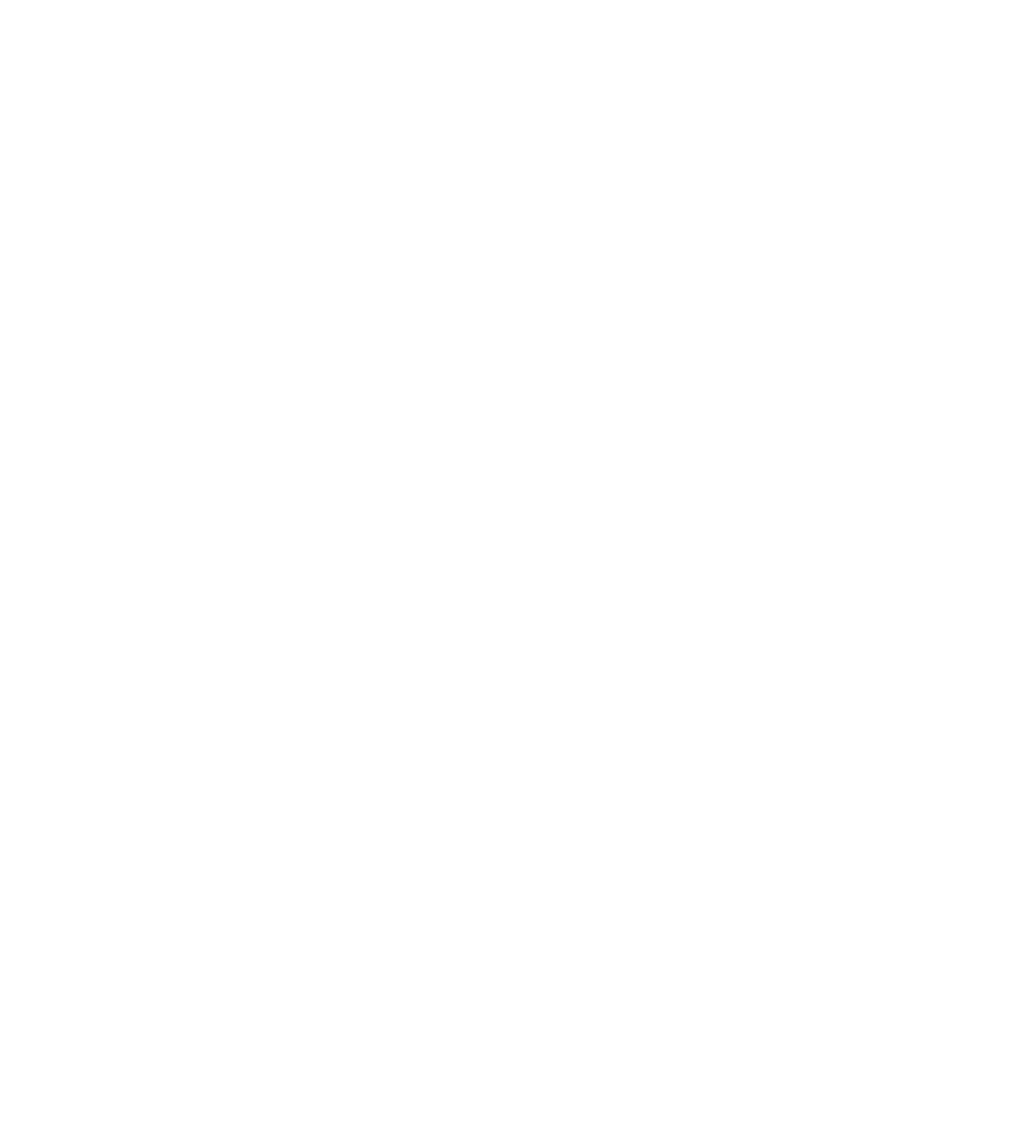
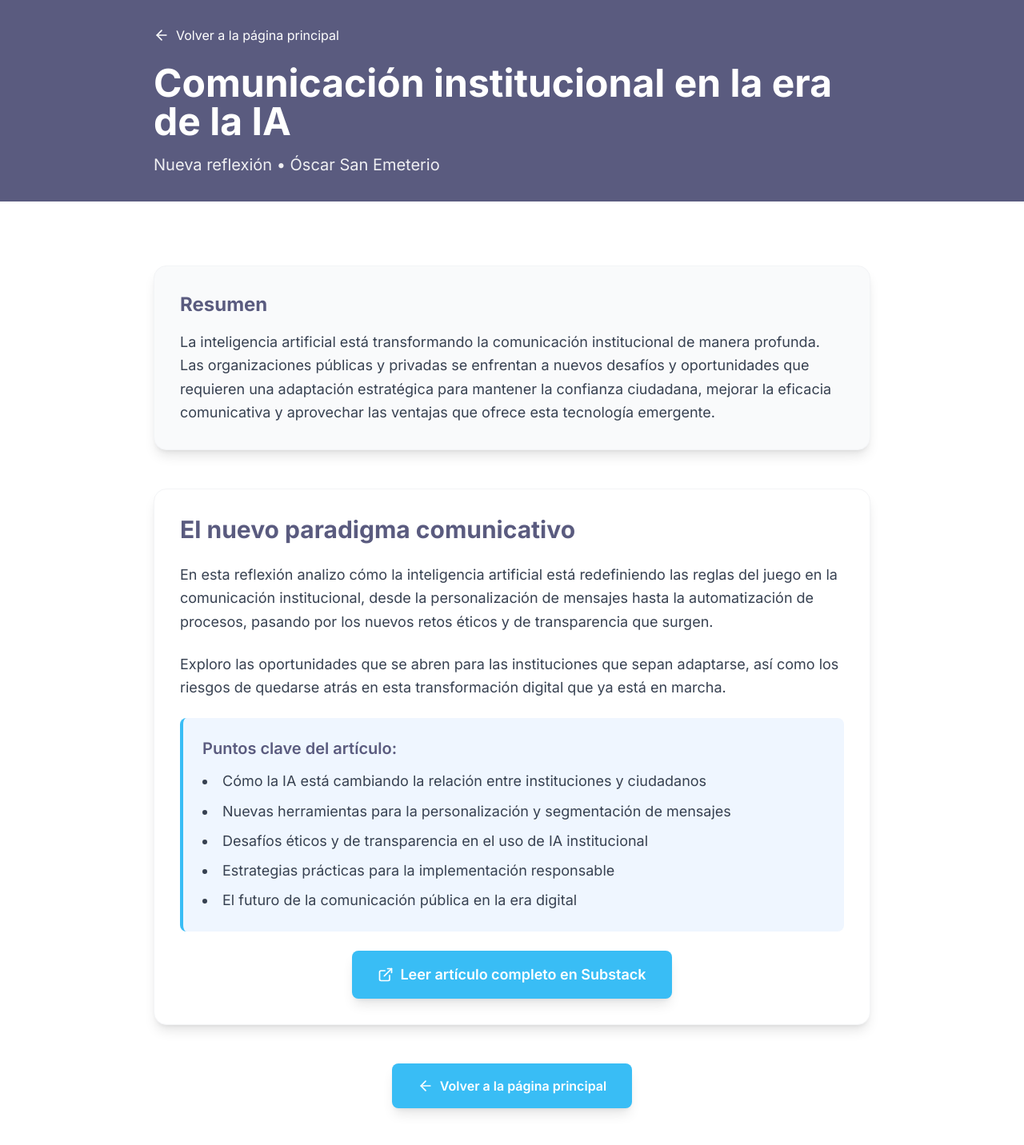
Before and after one commit to osanemeterio/oscarsanemeterio, a React (Vite) app: page /blog/comunicacion-institucional-ia in a window 1280 px wide. Before the commit this address had no page. Shown: the top 1432 px of the page at 80% size. Before the commit the page ends 800 px from the top, so only its background shows below. Built offline with nearby package versions, Linux system fonts and the light colour scheme.

Commit message:
Create comunicacion institucional IA blog page

```diff
--- a/src/App.tsx
+++ b/src/App.tsx
@@ -11,6 +11,7 @@
 import MentoriaSeguimiento from './pages/MentoriaSeguimiento'
 import PuntoYAparte from './pages/PuntoYAparte'
 import Blog from './pages/Blog'
+import ComunicacionInstitucionalIA from './pages/ComunicacionInstitucionalIA'
 
 function App() {
   return (
@@ -29,6 +30,7 @@
         <Route path="/blog/punto-y-aparte" element={<PuntoYAparte />} />
         <Route path="/blog" element={<Blog />} />
         <Route path="/blog" element={<Blog />} />
+        <Route path="/blog/comunicacion-institucional-ia" element={<ComunicacionInstitucionalIA />} />
       </Routes>
     </Router>
   )
--- /dev/null
+++ b/src/pages/ComunicacionInstitucionalIA.tsx
@@ -0,0 +1,99 @@
+import { ArrowLeft, ExternalLink } from 'lucide-react'
+
+export default function ComunicacionInstitucionalIAPage() {
+  return (
+    <div className="min-h-screen bg-white">
+      {/* Header con navegación */}
+      <header className="bg-[#5a5b7f] py-8 px-4">
+        <div className="max-w-4xl mx-auto">
+          <a
+            href="/"
+            className="inline-flex items-center text-white hover:text-[#39bdf5] transition-colors mb-6"
+          >
+            <ArrowLeft className="w-5 h-5 mr-2" />
+            Volver a la página principal
+          </a>
+          <h1 className="text-4xl md:text-5xl font-bold text-white mb-4">
+            Comunicación institucional en la era de la IA
+          </h1>
+          <p className="text-xl text-white/90">
+            Nueva reflexión • Óscar San Emeterio
+          </p>
+        </div>
+      </header>
+
+      {/* Contenido principal */}
+      <main className="py-20 px-4">
+        <div className="max-w-4xl mx-auto">
+
+          {/* Resumen introductorio */}
+          <div className="mb-12">
+            <div className="bg-gray-50 p-8 rounded-2xl shadow-lg border border-gray-100">
+              <h2 className="text-2xl font-bold text-[#5a5b7f] mb-4">Resumen</h2>
+              <p className="text-lg text-gray-700 leading-relaxed">
+                La inteligencia artificial está transformando la comunicación institucional de manera profunda.
+                Las organizaciones públicas y privadas se enfrentan a nuevos desafíos y oportunidades que requieren
+                una adaptación estratégica para mantener la confianza ciudadana, mejorar la eficacia comunicativa
+                y aprovechar las ventajas que ofrece esta tecnología emergente.
+              </p>
+            </div>
+          </div>
+
+          {/* Cuerpo del contenido */}
+          <div className="mb-12">
+            <div className="bg-white p-8 rounded-2xl shadow-lg border border-gray-100">
+              <h2 className="text-3xl font-bold text-[#5a5b7f] mb-6">El nuevo paradigma comunicativo</h2>
+
+              <div className="text-lg text-gray-700 leading-relaxed space-y-6">
+                <p>
+                  En esta reflexión analizo cómo la inteligencia artificial está redefiniendo las reglas del juego
+                  en la comunicación institucional, desde la personalización de mensajes hasta la automatización
+                  de procesos, pasando por los nuevos retos éticos y de transparencia que surgen.
+                </p>
+
+                <p>
+                  Exploro las oportunidades que se abren para las instituciones que sepan adaptarse, así como
+                  los riesgos de quedarse atrás en esta transformación digital que ya está en marcha.
+                </p>
+
+                <div className="bg-blue-50 p-6 rounded-lg border-l-4 border-[#39bdf5] my-8">
+                  <h3 className="text-xl font-semibold text-[#5a5b7f] mb-3">Puntos clave del artículo:</h3>
+                  <ul className="list-disc list-inside space-y-2 text-gray-700">
+                    <li>Cómo la IA está cambiando la relación entre instituciones y ciudadanos</li>
+                    <li>Nuevas herramientas para la personalización y segmentación de mensajes</li>
+                    <li>Desafíos éticos y de transparencia en el uso de IA institucional</li>
+                    <li>Estrategias prácticas para la implementación responsable</li>
+                    <li>El futuro de la comunicación pública en la era digital</li>
+                  </ul>
+                </div>
+
+                <div className="text-center mt-8">
+                  <a
+                    href="https://osanemeterio.substack.com/p/comunicacion-institucional-en-la"
+                    target="_blank"
+                    rel="noopener noreferrer"
+                    className="btn-primary inline-flex items-center space-x-2 text-lg"
+                  >
+                    <ExternalLink className="w-5 h-5" />
+                    <span>Leer artículo completo en Substack</span>
+                  </a>
+                </div>
+              </div>
+            </div>
+          </div>
+
+          {/* Navegación al final */}
+          <div className="text-center">
+            <a
+              href="/"
+              className="btn-primary inline-flex items-center space-x-2"
+            >
+              <ArrowLeft className="w-5 h-5" />
+              <span>Volver a la página principal</span>
+            </a>
+          </div>
+        </div>
+      </main>
+    </div>
+  )
+}
```
